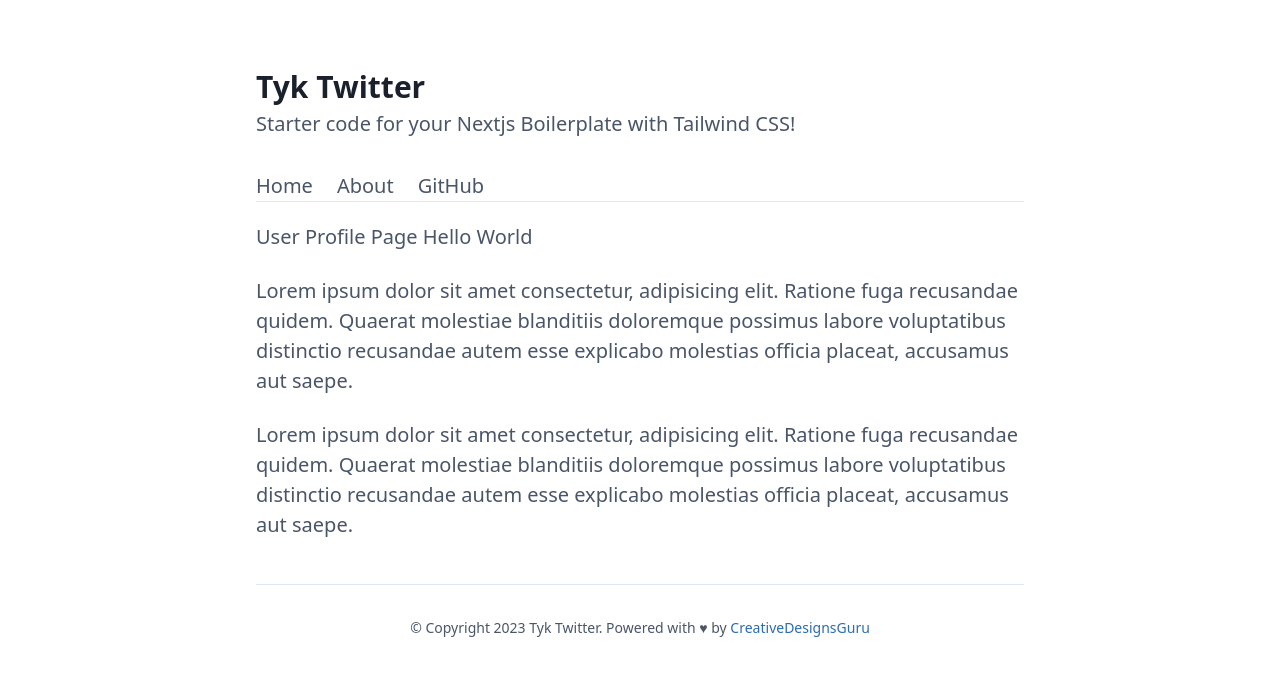
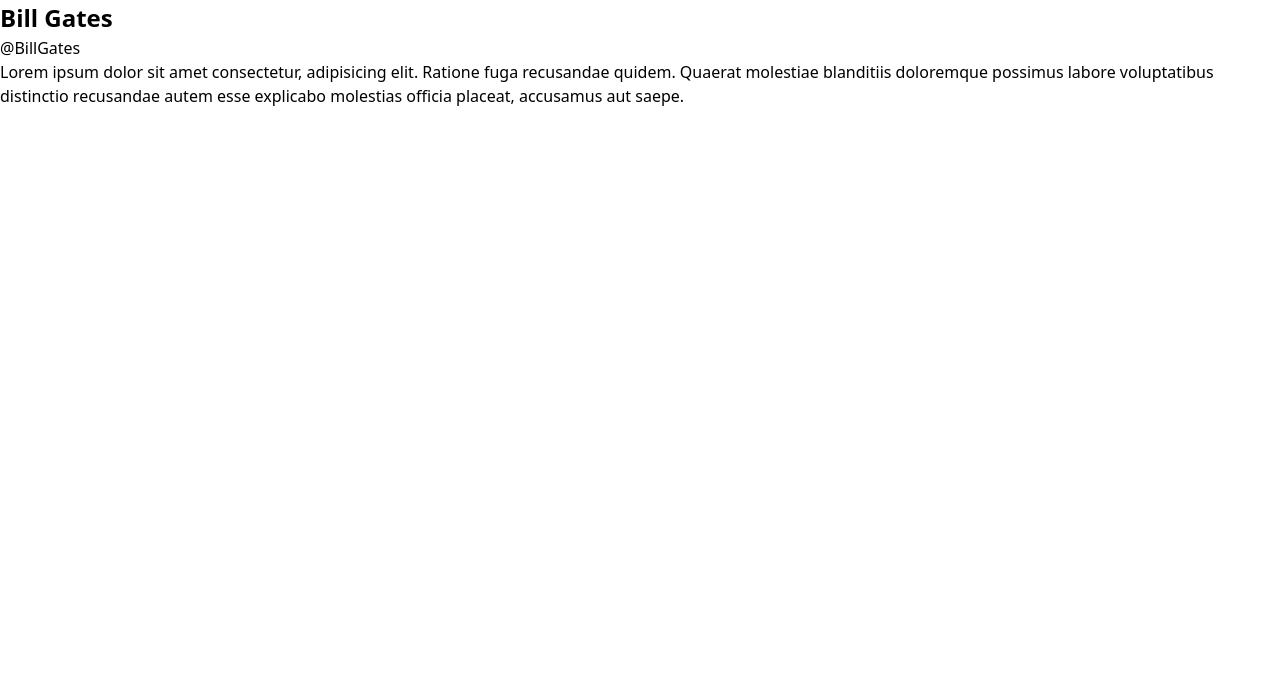
Before and after one commit to ixartz/Next-js-Boilerplate, a Next.js app: page /user in a window 1280 px wide. Shown: the top 676 px of the page. Built offline with nearby package versions, Linux system fonts and the light colour scheme.

Commit message:
Getting rid of the default layout

```diff
--- a/src/pages/user.tsx
+++ b/src/pages/user.tsx
@@ -3,17 +3,14 @@ import { Main } from '@/templates/Main';
 
 // Function to load data here
 
-const About = () => (
-  <Main meta={<Meta title="Lorem ipsum" description="Lorem ipsum" />}>
+const User = () => (
+  // <Main meta={<Meta title="Lorem ipsum" description="Lorem ipsum" />}>
+
+  < div >
 
     {/* Monica to build below top nav here */}
-    <h2>User Profile Page Hello World</h2>
-    <p>
-      Lorem ipsum dolor sit amet consectetur, adipisicing elit. Ratione fuga
-      recusandae quidem. Quaerat molestiae blanditiis doloremque possimus labore
-      voluptatibus distinctio recusandae autem esse explicabo molestias officia
-      placeat, accusamus aut saepe.
-    </p>
+    <h2 className="text-2xl font-bold">Bill Gates</h2>
+    <h2 className="text-l">@BillGates</h2>
     <p>
       Lorem ipsum dolor sit amet consectetur, adipisicing elit. Ratione fuga
       recusandae quidem. Quaerat molestiae blanditiis doloremque possimus labore
@@ -22,8 +19,9 @@ const About = () => (
     </p>
 
     {/* Posts below here eventually */}
+  </div>
 
-  </Main>
+  // </Main>
 );
 
-export default About;
+export default User;
```
